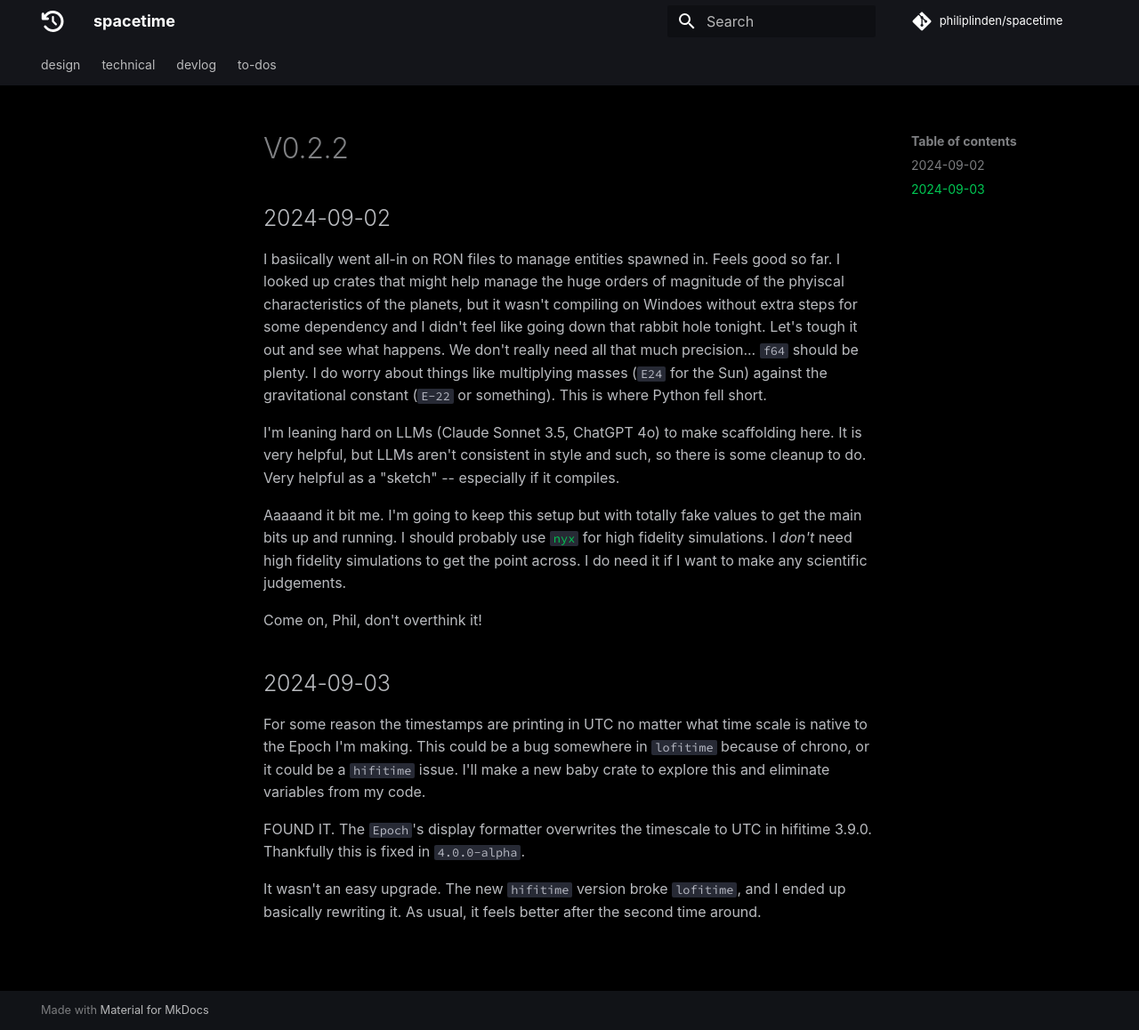
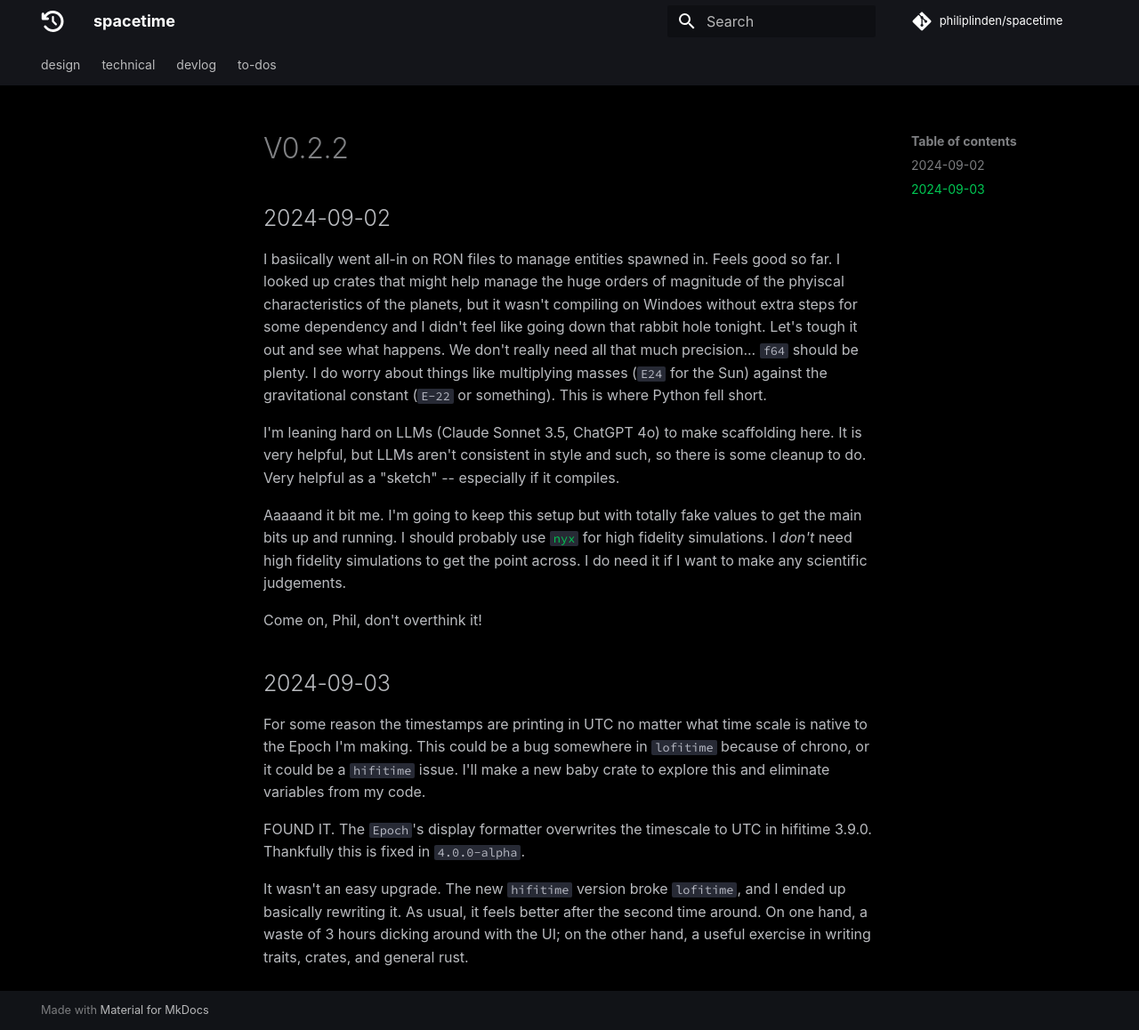
Before and after one commit to philiplinden/spacetime, an MkDocs documentation site: the page built from docs/devlog/v0.2.2.md, in a window 1280 px wide and 1158 px high. Shown: the whole window at 89% size. Built offline with MkDocs 1.6.1 and Material for MkDocs 9.7.7, drawn with Linux system fonts in a browser that asks for light colours; some web fonts are replaced; comment, search, counter and statistics services are not loaded.

Commit message:
Update v0.2.2.md

```diff
--- a/docs/devlog/v0.2.2.md
+++ b/docs/devlog/v0.2.2.md
@@ -31,4 +31,5 @@ hifitime 3.9.0. Thankfully this is fixed in `4.0.0-alpha`.
 
 It wasn't an easy upgrade. The new `hifitime` version broke `lofitime`, and I
 ended up basically rewriting it. As usual, it feels better after the second time
-around.
+around. On one hand, a waste of 3 hours dicking around with the UI; on the other
+hand, a useful exercise in writing traits, crates, and general rust.
```
